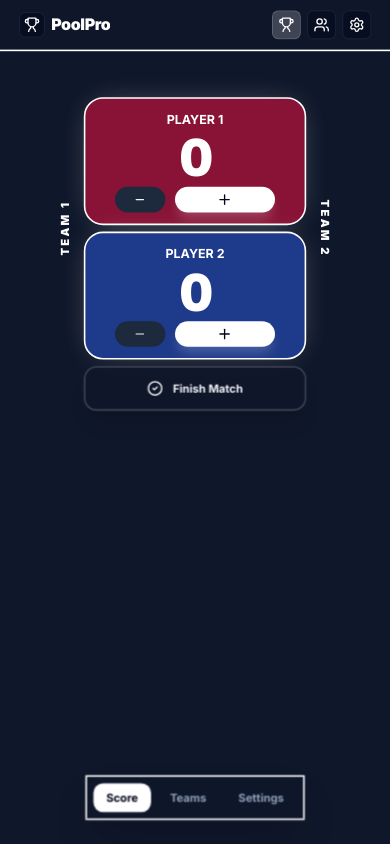
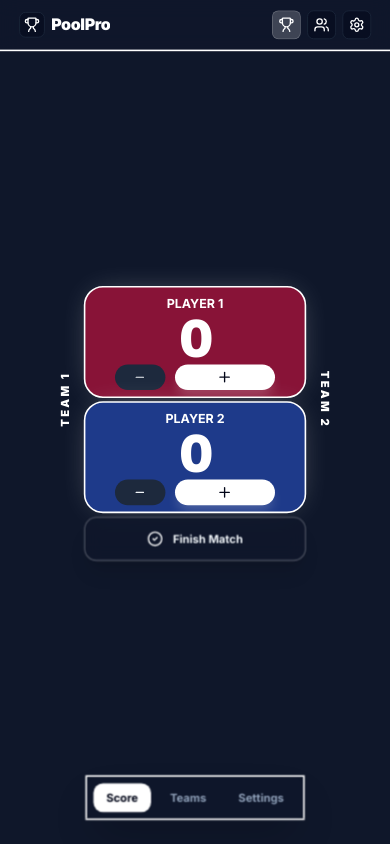
Before and after one commit to benjistealth/PoolPro, a React (Vite) app: page / in a window 390 px wide. Built offline with nearby package versions, Linux system fonts and the light colour scheme.

Commit message:
mobile improvements......

```diff
--- a/src/App.tsx
+++ b/src/App.tsx
@@ -652,7 +652,7 @@ export default function App() {
               initial={{ opacity: 0, y: 20 }}
               animate={{ opacity: 1, y: 0 }}
               exit={{ opacity: 0, y: -20 }}
-              className="relative py-2 sm:py-8 flex flex-col gap-2 sm:gap-8 min-h-screen sm:min-h-0"
+              className="relative py-2 sm:py-8 flex flex-col gap-1 sm:gap-8 h-full sm:min-h-0"
             >
               {/* Game Info Header */}
               <div className="flex items-center justify-center shrink-0">
@@ -741,7 +741,7 @@ export default function App() {
                   </div>
                 </div>
 
-                <div className="grid grid-cols-1 sm:grid-cols-2 gap-2 sm:gap-6 w-full">
+                <div className="grid grid-cols-1 sm:grid-cols-2 gap-1 sm:gap-6 w-full">
                   {[player1, player2].map((p, idx) => (
                       <motion.div
                         key={p.id}
@@ -752,14 +752,14 @@ export default function App() {
                             resetTimer();
                           }
                         }}
-                        className="relative p-2 sm:p-8 rounded-3xl border-2 transition-all duration-500 cursor-pointer overflow-hidden shadow-2xl flex flex-col justify-center min-h-[160px] max-h-[35vh] sm:min-h-0 sm:max-h-none"
+                        className="relative p-2 sm:p-8 rounded-3xl border-2 transition-all duration-500 cursor-pointer overflow-hidden shadow-2xl flex flex-col justify-center min-h-[140px] max-h-[30vh] sm:min-h-0 sm:max-h-none"
                         style={{
                           borderColor: p.color,
                           backgroundColor: p.bgColor,
                           boxShadow: `0 0 40px -15px ${p.color}66`
                         }}
                       >
-                        <div className="flex flex-col items-center gap-1 sm:gap-6">
+                        <div className="flex flex-col items-center gap-0 sm:gap-6">
                         {isEditingNames ? (
                           <input
                             type="text"
```
